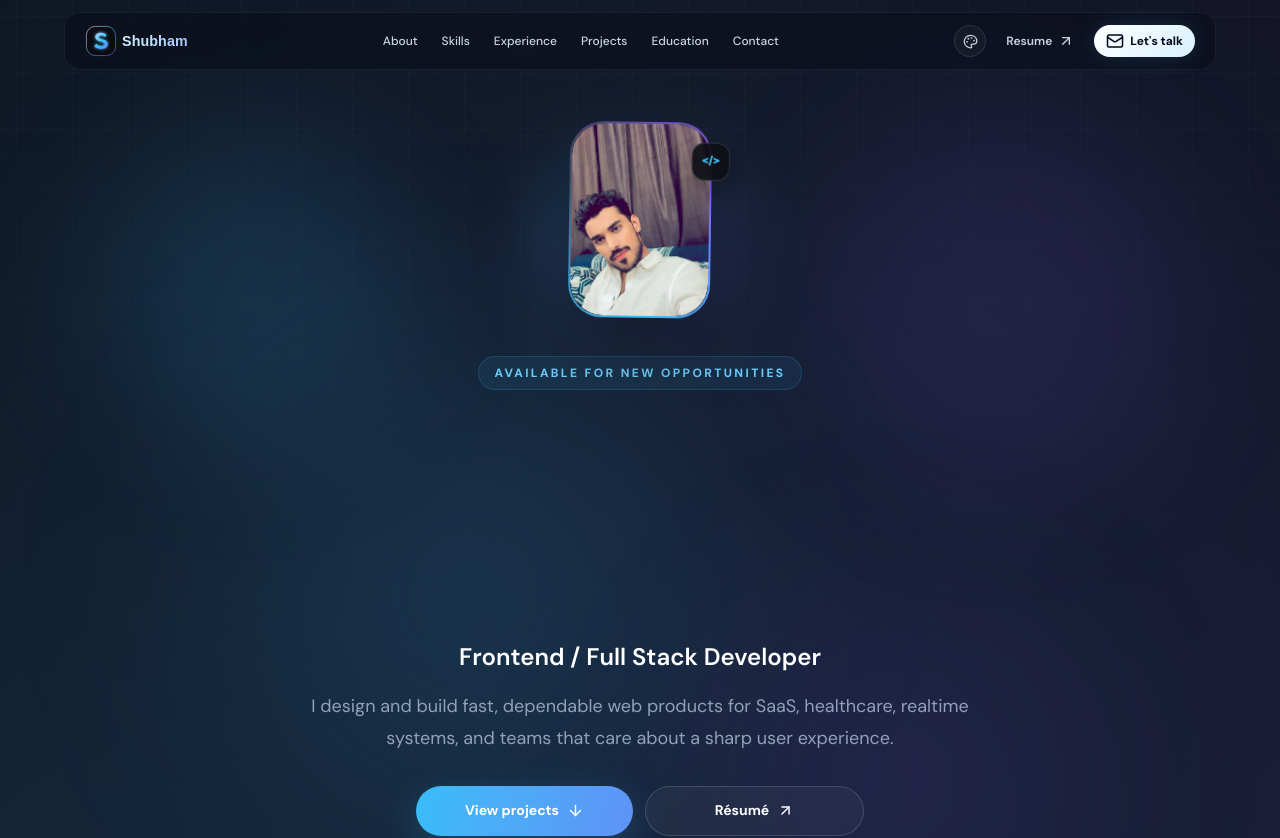
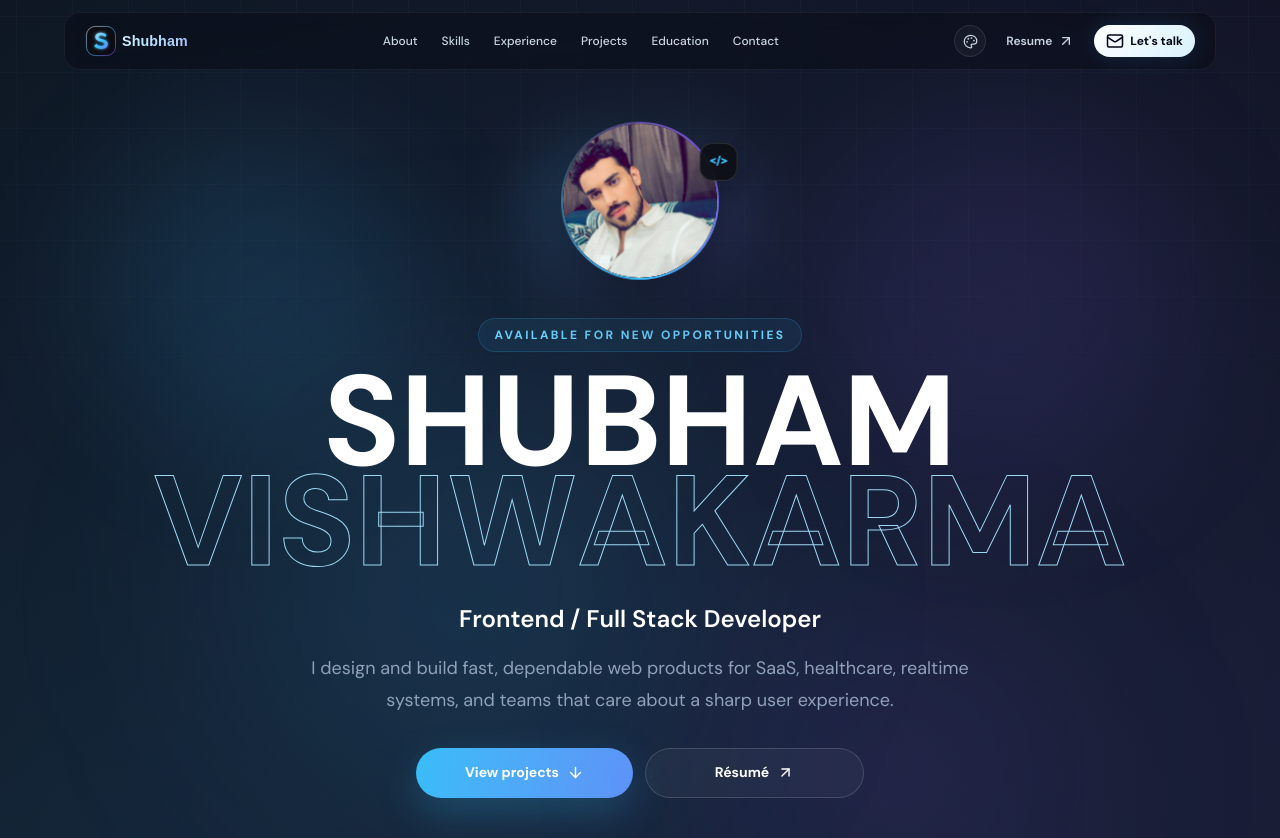
Before and after one commit to shubhamvdev/shubhamvdev.github.io, a Next.js app: page / in a window 1280 px wide. Shown: the top 838 px of the page. Built offline with nearby package versions, Linux system fonts and the light colour scheme.

Commit message:
Refine hero portrait and name animation

```diff
--- a/app/globals.css
+++ b/app/globals.css
@@ -257,8 +257,8 @@ select {
 }
 
 .profile-portrait {
-  width: 142px;
-  height: 196px;
+  width: 158px;
+  height: 158px;
   isolation: isolate;
   animation: profile-float 5s ease-in-out infinite;
 }
@@ -280,7 +280,7 @@ select {
   padding: 0;
   overflow: hidden;
   border: 2px solid transparent;
-  border-radius: 34px;
+  border-radius: 999px;
   background:
     linear-gradient(var(--surface-deep), var(--surface-deep)) padding-box,
     conic-gradient(from 180deg, var(--accent), rgba(255, 255, 255, 0.15), var(--accent-2), var(--accent)) border-box;
@@ -293,7 +293,7 @@ select {
   position: relative;
   height: 100%;
   overflow: hidden;
-  border-radius: 33px;
+  border-radius: 999px;
   background: var(--surface-deep);
 }
 
@@ -301,14 +301,14 @@ select {
   width: 100%;
   height: 100%;
   object-fit: cover;
-  object-position: center 30%;
-  transform: scale(1.01);
+  object-position: center top;
+  transform: scale(1);
   filter: saturate(0.96) contrast(1.03);
   transition: transform 500ms ease, filter 500ms ease;
 }
 
 .profile-portrait:hover .profile-photo {
-  transform: scale(1.055);
+  transform: scale(1);
   filter: saturate(1.06) contrast(1.04);
 }
 
--- a/components/Hero.tsx
+++ b/components/Hero.tsx
@@ -22,23 +22,17 @@ const item: Variants = {
 
 const nameLetter: Variants = {
   hidden: { opacity: 0, y: 22, scale: 0.86, filter: "blur(9px)" },
-  show: (index: number) => {
-    const revealStart = 0.05 + index * 0.035;
-    const revealEnd = revealStart + 0.045;
-
-    return {
-      opacity: [0, 0, 1, 1, 0],
-      y: [22, 22, 0, 0, -8],
-      scale: [0.86, 0.86, 1, 1, 0.98],
-      filter: ["blur(9px)", "blur(9px)", "blur(0px)", "blur(0px)", "blur(5px)"],
-      transition: {
-        duration: 6.5,
-        times: [0, revealStart, revealEnd, 0.84, 0.92],
-        repeat: Infinity,
-        ease: "easeInOut"
-      }
-    };
-  }
+  show: (index: number) => ({
+    opacity: 1,
+    y: 0,
+    scale: 1,
+    filter: "blur(0px)",
+    transition: {
+      duration: 0.48,
+      delay: 0.12 + index * 0.085,
+      ease: easeOutExpo
+    }
+  })
 };
 
 export default function Hero() {
```
Also changed, not shown: public/shubham-portfolio.jpeg.
